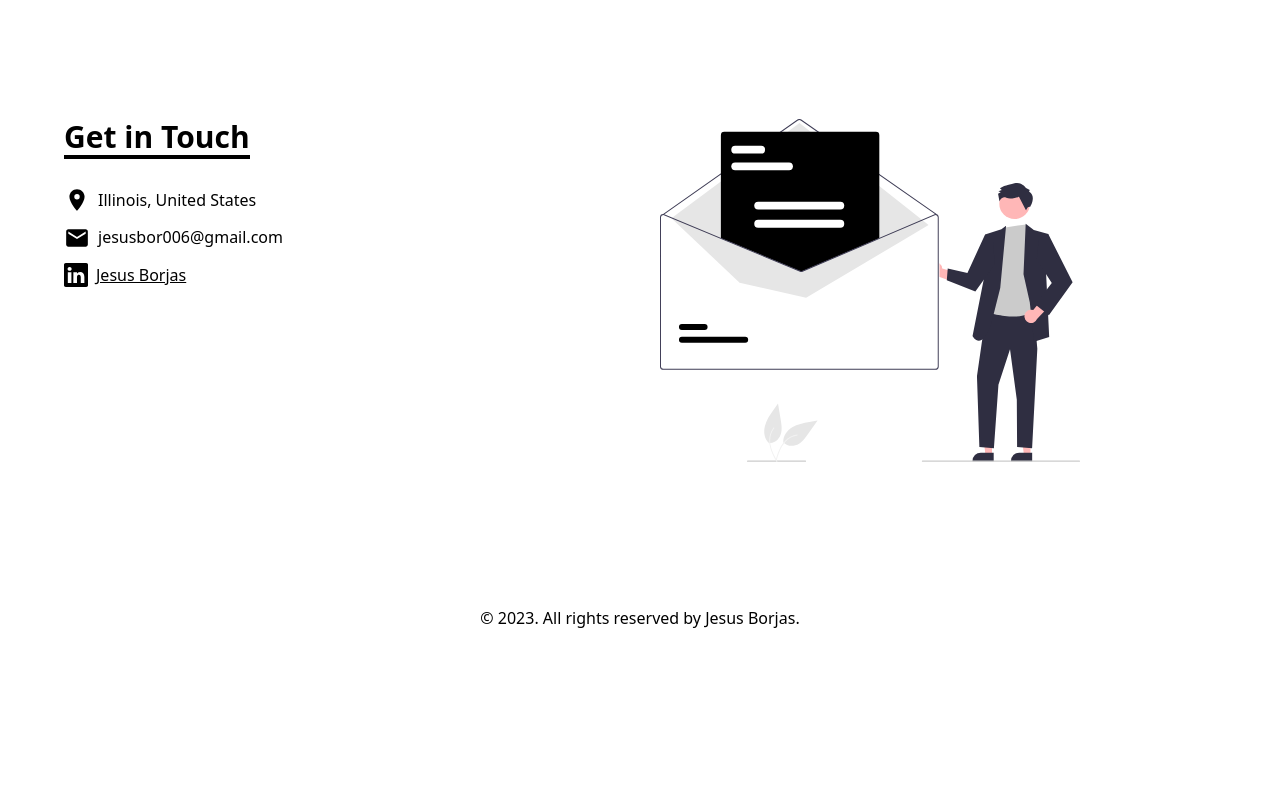
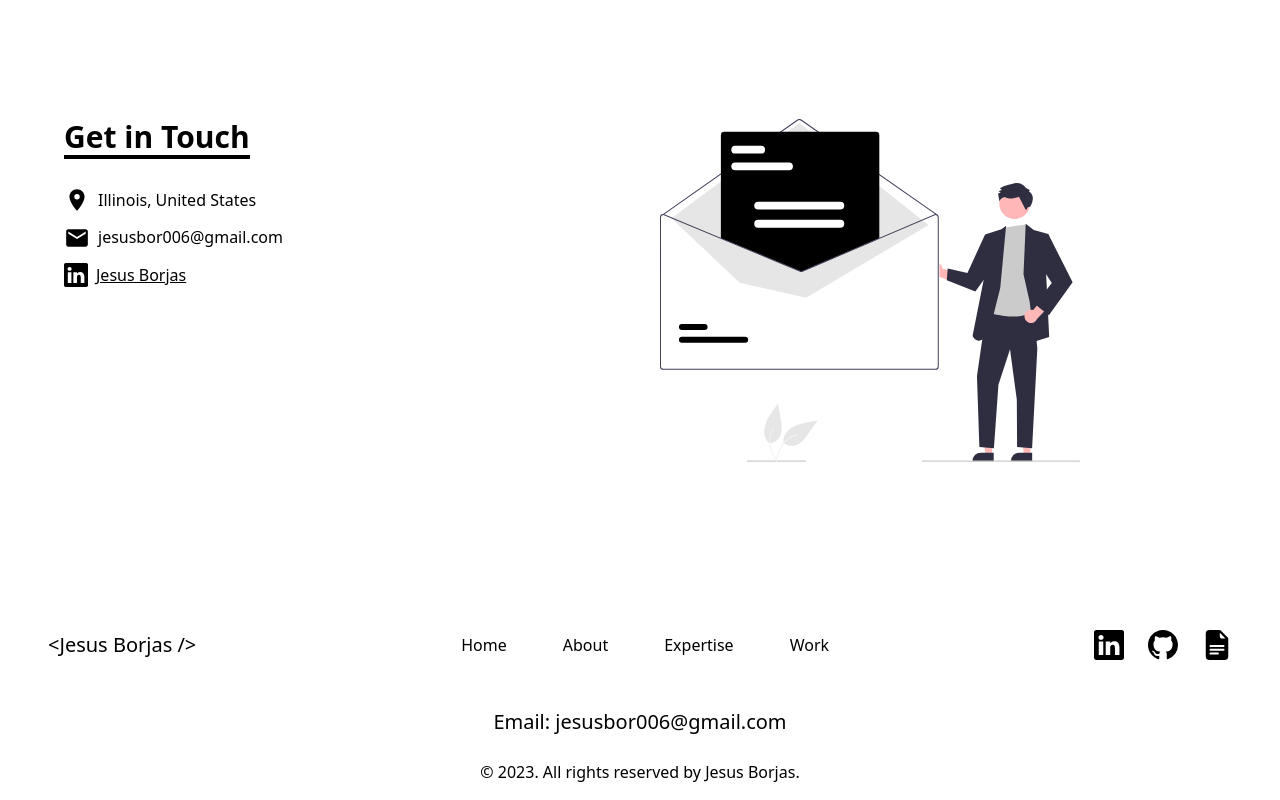
Before and after one commit to Jesusborjas006/Portfolio-website, a React (Create React App) app: page / in a window 1280 px wide. Shown: the part 2299-3099 px from the top of the page. Before the commit the page ends 2945 px from the top, so only its background shows below. Built offline with nearby package versions, Linux system fonts and the light colour scheme.

Commit message:
Add footer section

```diff
--- a/src/components/Footer.tsx
+++ b/src/components/Footer.tsx
@@ -1,6 +1,33 @@
+import {
+  BsLinkedin,
+  BsGithub,
+  BsFillFileEarmarkTextFill,
+} from "react-icons/bs";
+
 const Footer = () => {
   return (
-    <footer className="text-center p-4 mt-32">
+    <footer className="text-center p-4 mt-32 px-6">
+      <div className="md:flex justify-between p-6 items-center">
+        <h2 className="text-xl mb-4 md:mb-0">&lt;Jesus Borjas /&gt;</h2>
+        <ul className="flex justify-center space-x-14">
+          <li>Home</li>
+          <li>About</li>
+          <li>Expertise</li>
+          <li>Work</li>
+        </ul>
+        <div className="flex justify-center mt-8 md:mt-0 space-x-6">
+          <a href="http://www.google.com" target="_blank" rel="noreferrer">
+            <BsLinkedin size={30} />
+          </a>
+          <a href="http://www.google.com" target="_blank" rel="noreferrer">
+            <BsGithub size={30} />
+          </a>
+          <a href="http://www.google.com" target="_blank" rel="noreferrer">
+            <BsFillFileEarmarkTextFill size={30} />
+          </a>
+        </div>
+      </div>
+      <p className="m-6 text-xl">Email: jesusbor006@gmail.com</p>
       <p>
         &copy; {new Date().getFullYear()}. All rights reserved by Jesus Borjas.
       </p>
```
